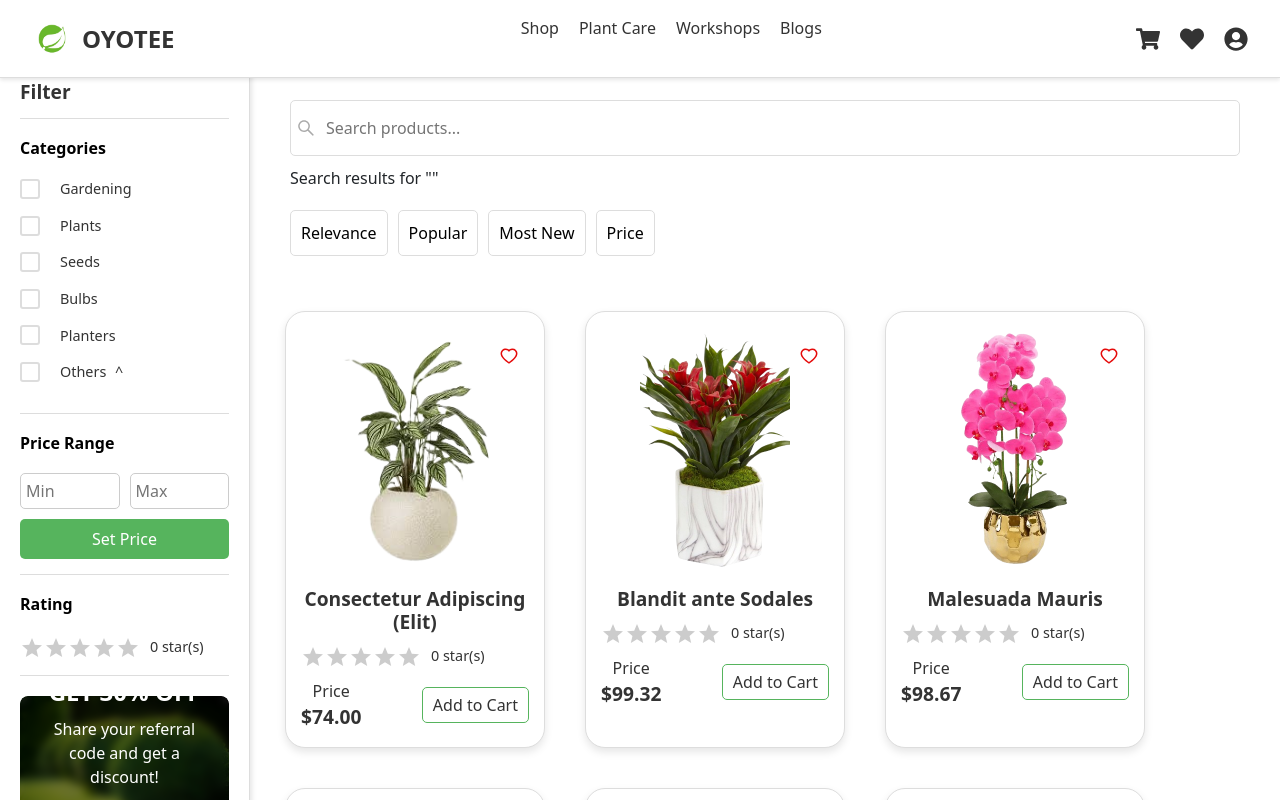
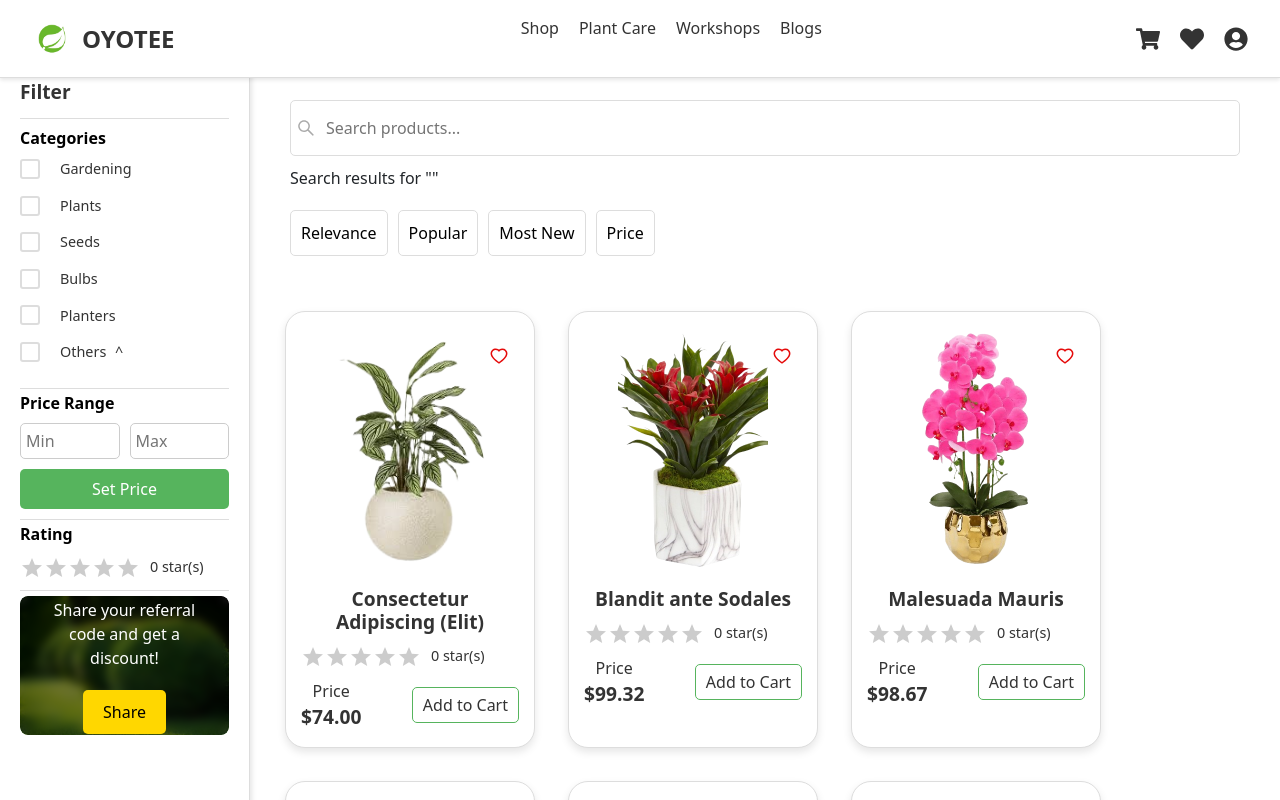
Before and after one commit to ShemBrooklyne/ecom.wbp, a React (Create React App) app: page / in a window 1280 px wide. Shown: the top 800 px of the page. Built offline with nearby package versions, Linux system fonts and the light colour scheme.

Commit message:
adjust filter responsiveness

```diff
--- a/src/components/shop/Shop.css
+++ b/src/components/shop/Shop.css
@@ -81,16 +81,16 @@
 .product-grid {
   display: flex;
   flex-wrap: wrap;
-  gap: 10px;
+  gap: 3px;
 }
 
 .product-card {
-  width: 260px;
+  width: 250px;
   box-sizing: border-box;
 }
 
 .details-open .main-content {
-  margin-right: 400px; /* Width of the ProductDetailsPanel */
+  margin-right: 300px; /* Width of the ProductDetailsPanel */
 }
 
 /* Further adjustments for mobile devices */
--- a/src/components/sidebar/FilterSidebar.css
+++ b/src/components/sidebar/FilterSidebar.css
@@ -17,7 +17,7 @@
 .filter-title-card {
   padding-bottom: 15px; /* Add space below the filter title */
   border-bottom: 1px solid #ddd; /* Line separator */
-  margin-bottom: 20px;
+  margin-bottom: 10px;
 }
 
 .filter-title-card h3 {
@@ -30,15 +30,15 @@
 
 /* Filter section general styling */
 .filter-section {
-  margin-bottom: 20px;
+  margin-bottom: 5px;
   border-bottom: 1px solid #ddd; /* Separator between sections */
-  padding-bottom: 15px;
+  padding-bottom: 10px;
 }
 
 /* Section headings, such as Categories, Price Range, and Rating */
 .filter-section h4 {
   font-size: 1rem;
-  margin-bottom: 20px;
+  margin-bottom: 10px;
   color: black;
 }
 
--- a/src/components/sidebar/FilterSidebar.js
+++ b/src/components/sidebar/FilterSidebar.js
@@ -66,7 +66,6 @@ const FilterSidebar = () => {  // eslint-disable-next-line
                     <img src={ad} alt="Ad" className="rounded-image" />
                 </div>
                 <div className="overlay">
-                    <h4 className="overlay-title"><b>GET 30% OFF    </b></h4>
                     <p className="overlay-text">Share your referral code and get a discount!</p>
                     <button className="share-button">Share</button>
                 </div>
```
